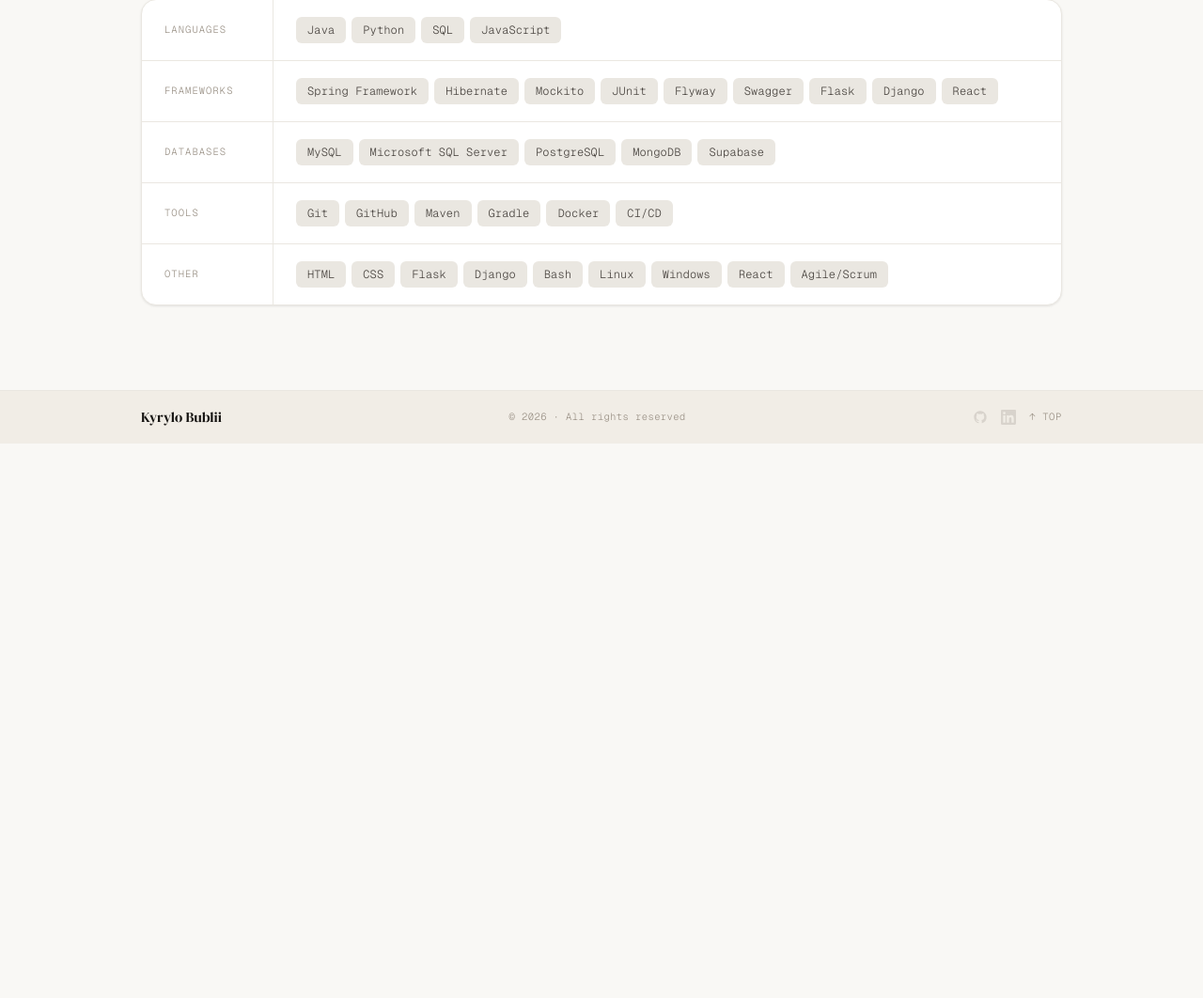
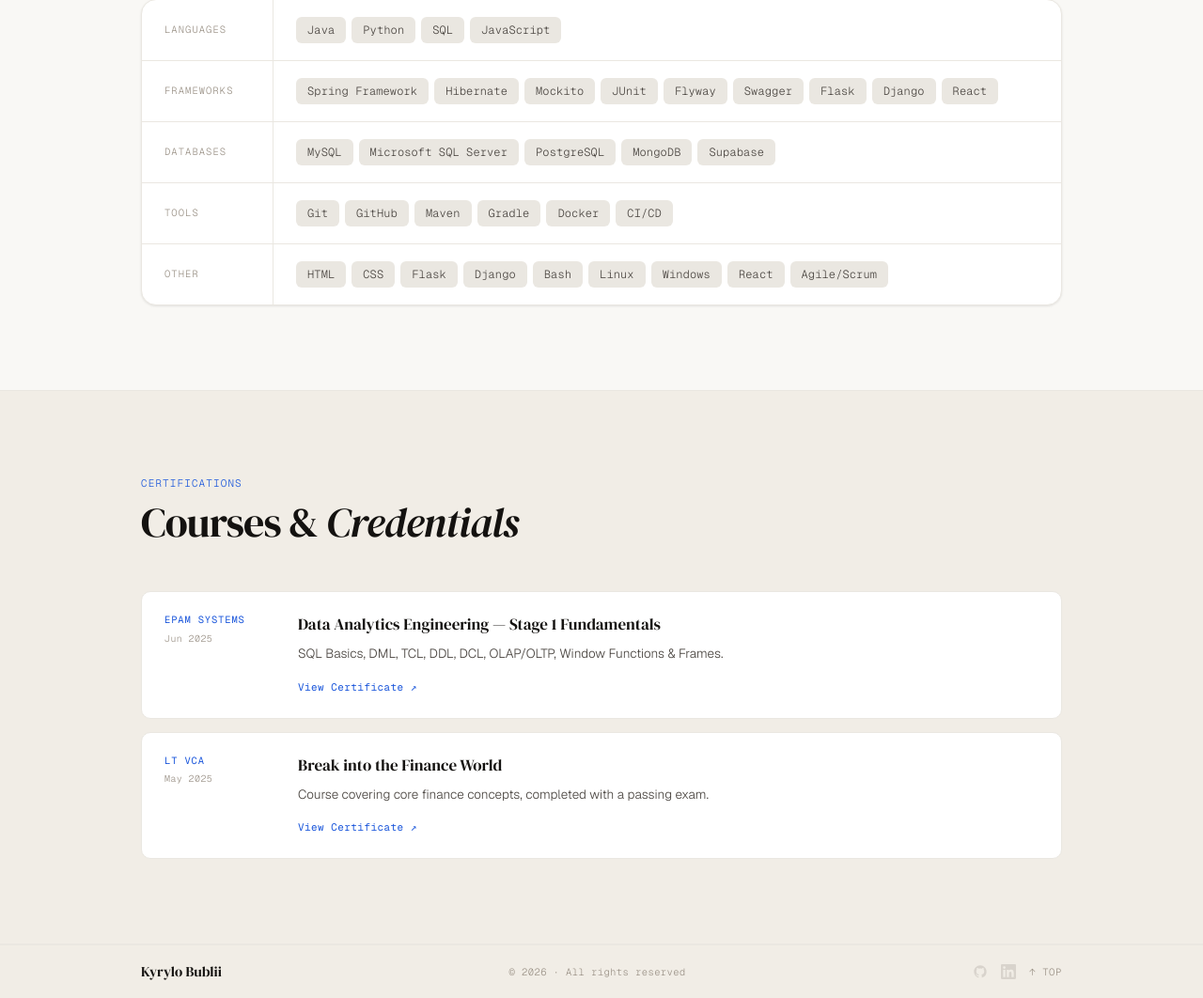
Before and after one commit to KyryloBublii/digital-cv, a Flask app: page /about in a window 1280 px wide. Shown: the part 1617-2679 px from the top of the page at 94% size. Before the commit the page ends 2089 px from the top, so only its background shows below. Run offline with Flask 3, Linux system fonts and the light colour scheme; some libraries are stand-ins or nearby versions.

Commit message:
Add certification section to about page

```diff
--- a/static/css/custom.css
+++ b/static/css/custom.css
@@ -611,6 +611,69 @@
 .exp-desc { font-size: 13.5px; font-weight: 300; color: var(--ink-2); line-height: 1.8; }
 
 /* ═══════════════════════════════════════════════
+   CERTIFICATIONS
+═══════════════════════════════════════════════ */
+.certs-list { display: flex; flex-direction: column; gap: 14px; }
+.cert-item {
+  display: flex;
+  gap: 32px;
+  background: var(--surface);
+  border: 1px solid var(--ink-5);
+  border-radius: var(--radius);
+  padding: 22px 24px;
+  align-items: flex-start;
+}
+.cert-meta {
+  flex-shrink: 0;
+  width: 110px;
+  display: flex;
+  flex-direction: column;
+  gap: 4px;
+}
+.cert-issuer {
+  font-family: var(--fm);
+  font-size: 10.5px;
+  font-weight: 400;
+  letter-spacing: 0.08em;
+  text-transform: uppercase;
+  color: var(--accent);
+}
+.cert-date {
+  font-family: var(--fm);
+  font-size: 10px;
+  font-weight: 300;
+  color: var(--ink-3);
+  letter-spacing: 0.04em;
+}
+.cert-body { flex: 1; }
+.cert-name {
+  font-family: var(--fd);
+  font-size: 17px;
+  color: var(--ink);
+  margin-bottom: 6px;
+}
+.cert-desc {
+  font-size: 13.5px;
+  font-weight: 300;
+  color: var(--ink-2);
+  line-height: 1.8;
+  margin-bottom: 10px;
+}
+.cert-link {
+  font-family: var(--fm);
+  font-size: 11px;
+  font-weight: 400;
+  color: var(--accent);
+  letter-spacing: 0.04em;
+  transition: opacity 0.15s;
+}
+.cert-link:hover { opacity: 0.7; }
+@media (max-width: 540px) {
+  .cert-item { flex-direction: column; gap: 10px; }
+  .cert-meta { width: auto; flex-direction: row; gap: 12px; align-items: center; }
+}
+
+/* ═══════════════════════════════════════════════
    CONTACT
 ═══════════════════════════════════════════════ */
 .contact-layout {
--- a/templates/about.html
+++ b/templates/about.html
@@ -96,4 +96,43 @@
   </div>
 </section>
 
+{# ── CERTIFICATIONS ────────────────────────────────────────── #}
+<section class="s s-alt">
+  <div class="wrap">
+    <div class="s-head rv">
+      <div>
+        <div class="s-label">Certifications</div>
+        <h2 class="s-title">Courses &amp; <em>Credentials</em></h2>
+      </div>
+    </div>
+    <div class="certs-list">
+
+      <div class="cert-item rv">
+        <div class="cert-meta">
+          <div class="cert-issuer">EPAM Systems</div>
+          <div class="cert-date">Jun 2025</div>
+        </div>
+        <div class="cert-body">
+          <div class="cert-name">Data Analytics Engineering — Stage 1 Fundamentals</div>
+          <p class="cert-desc">SQL Basics, DML, TCL, DDL, DCL, OLAP/OLTP, Window Functions &amp; Frames.</p>
+          <a href="https://certificates.epam.com/certificates/417ddd11-0d23-40e3-97a2-d013794cb23d" target="_blank" class="cert-link">View Certificate ↗</a>
+        </div>
+      </div>
+
+      <div class="cert-item rv d1">
+        <div class="cert-meta">
+          <div class="cert-issuer">LT VCA</div>
+          <div class="cert-date">May 2025</div>
+        </div>
+        <div class="cert-body">
+          <div class="cert-name">Break into the Finance World</div>
+          <p class="cert-desc">Course covering core finance concepts, completed with a passing exam.</p>
+          <a href="https://credsverse.com/credentials/04d30edb-303c-48d7-afe1-a2bdb25390ea" target="_blank" class="cert-link">View Certificate ↗</a>
+        </div>
+      </div>
+
+    </div>
+  </div>
+</section>
+
 {% endblock %}
```
